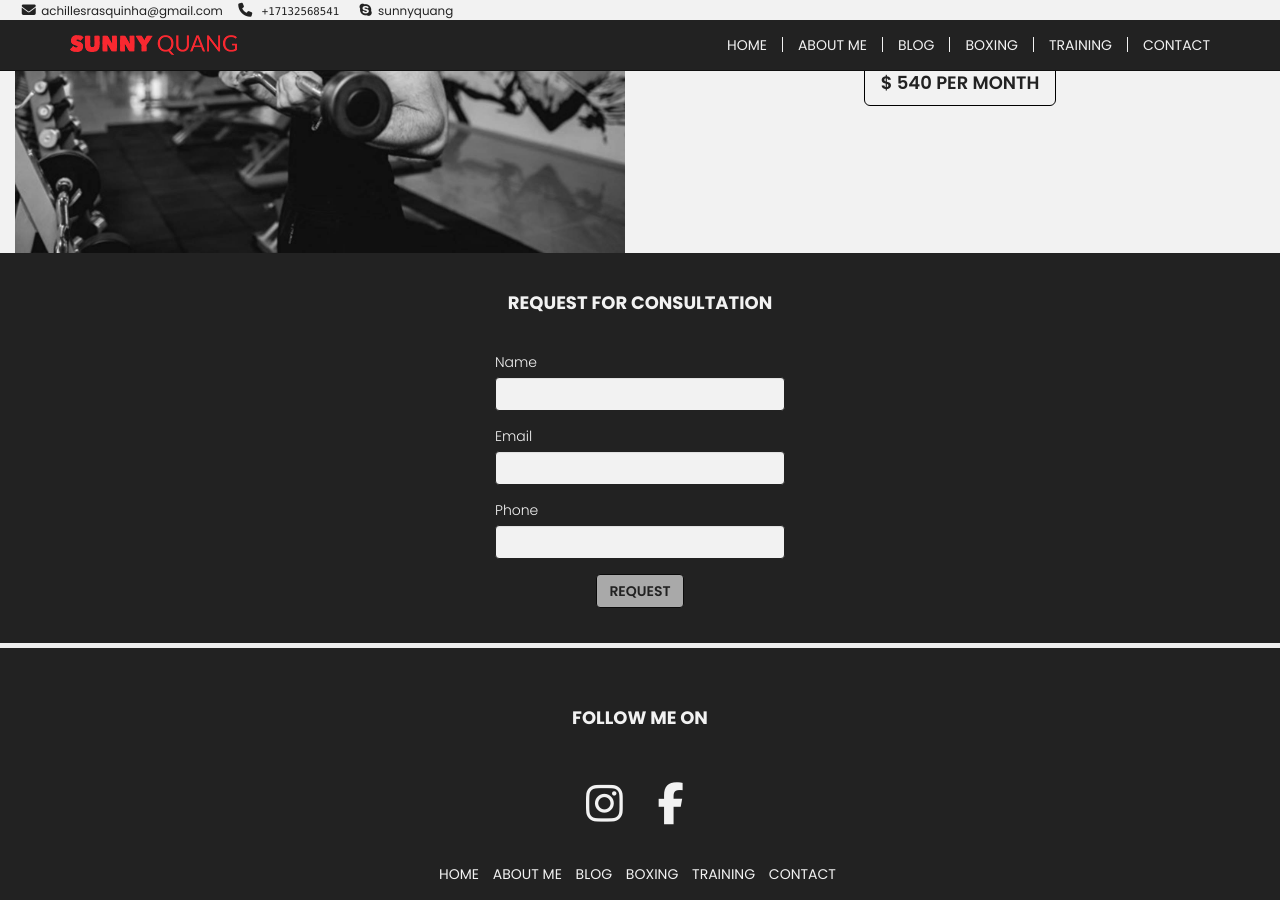
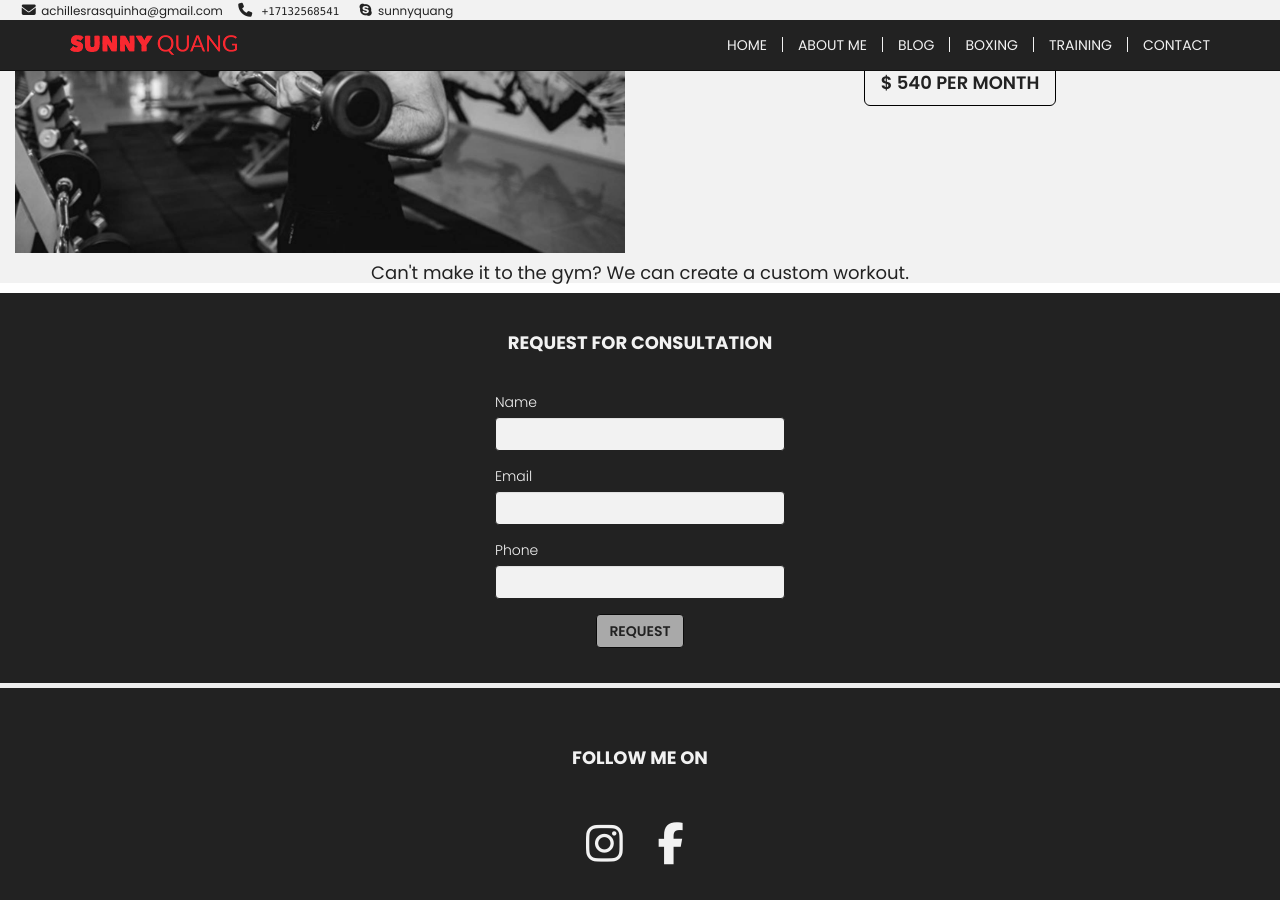
Before and after one commit to sunnyquang/sunnyquang.github.io, a Jekyll site: the page built from training/beginner.html, in a window 1280 px wide and 900 px high, scrolled down 1181 px. Built offline with Jekyll 4.4.1, drawn with Linux system fonts in a browser that asks for light colours; nearby versions of some CDN libraries; comment, search, counter and statistics services are not loaded.

Commit message:
added subtext to training

```diff
--- a/_layouts/training.html
+++ b/_layouts/training.html
@@ -49,4 +49,10 @@ layout: page
 </div>
 {% endfor %}
 
+<div class="text-center">
+  <h4>
+    Can't make it to the gym? We can create a custom workout.
+  </h4>
+</div>
+
 {% include components/modals/questionnaire.html %}
```
